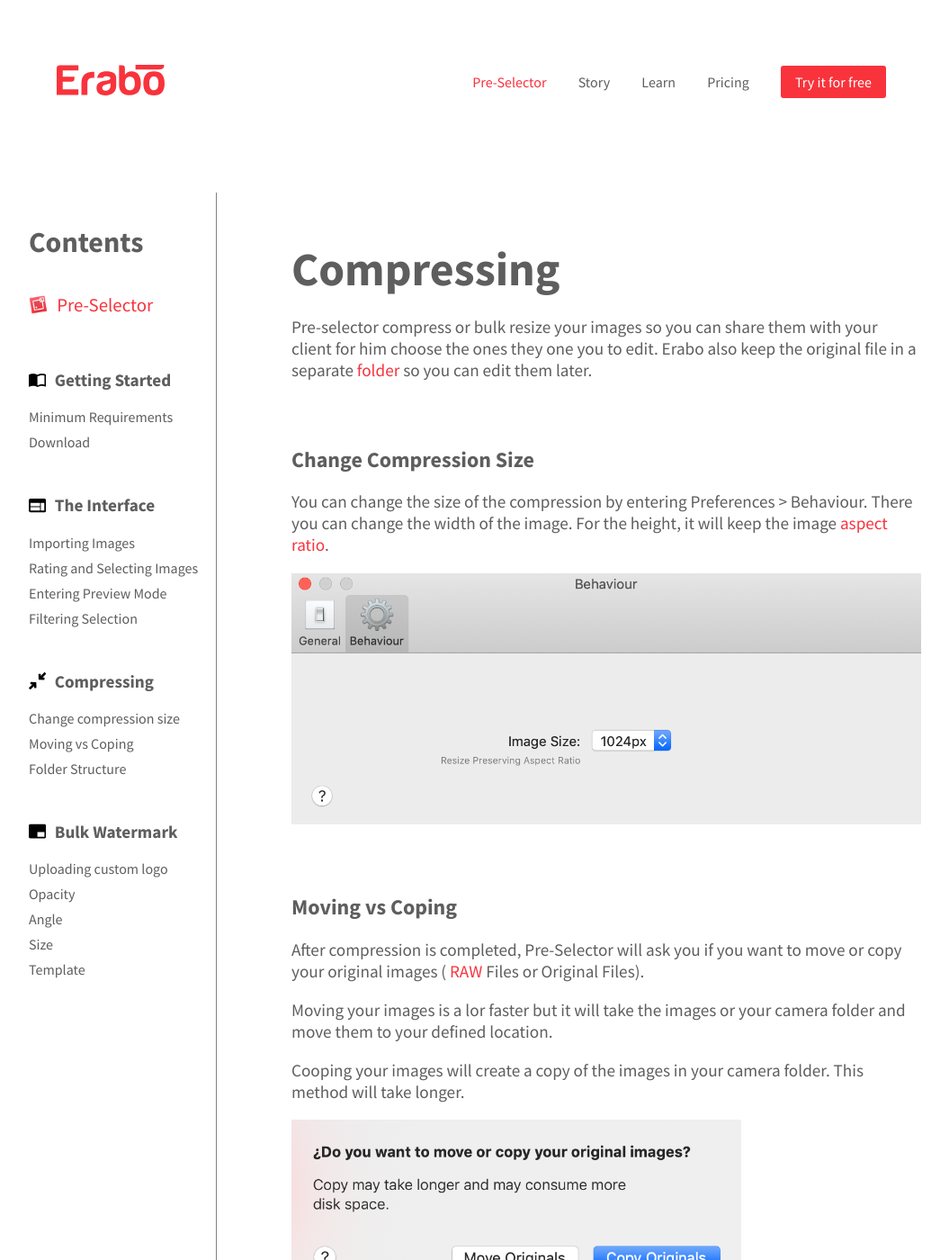
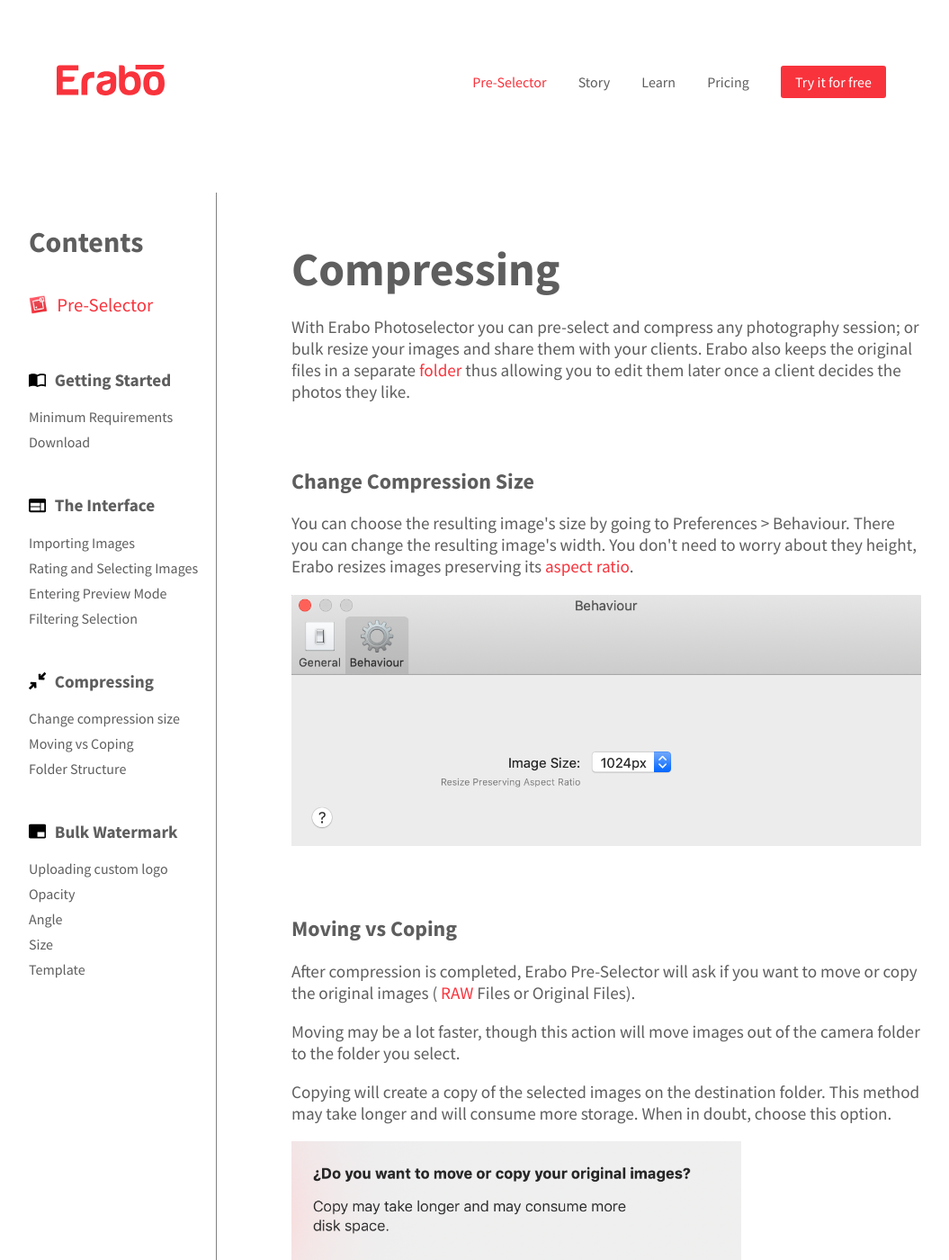
Before and after one commit to eraboapp/eraboapp.github.io, a Jekyll site: the page built from documentation/compressing.html, in a window 1280 px wide and 1400 px high. Shown: the whole window at 90% size, without its empty margins (116-1171 px from the left). Built offline with Jekyll 4.4.1, drawn with Linux system fonts in a browser that asks for light colours; some of the changed text lies outside the part shown.

Commit message:
Update compressing.html

```diff
--- a/documentation/compressing.html
+++ b/documentation/compressing.html
@@ -6,23 +6,23 @@
 
 <section class="docs">
 		<h1>Compressing</h1>
-		<p>Pre-selector compress or bulk resize your images so you can share them with your client for him choose the ones they one you to edit. Erabo also keep the original file in a separate <a href="#folder-structure">folder</a> so you can edit them later.</p>
+		<p>With Erabo Photoselector you can pre-select and compress any photography session; or bulk resize your images and share them with your clients. Erabo also keeps the original files in a separate <a href="#folder-structure">folder</a> thus allowing you to edit them later once a client decides the photos they like.</p>
 
 		<h2 id="change-compression-size">Change Compression Size</h2>
-		<p>You can change the size of the compression by entering Preferences > Behaviour. There you can change the width of the image. For the height, it will keep the image <a href="https://en.wikipedia.org/wiki/Aspect_ratio_(image)" target="new"> aspect ratio</a>.</p>
+		<p>You can choose the resulting image's size by going to Preferences > Behaviour. There you can change the resulting image's width. You don't need to worry about they height, Erabo resizes images preserving its <a href="https://en.wikipedia.org/wiki/Aspect_ratio_(image)" target="new"> aspect ratio</a>.</p>
 		<img src="/assets/images/image-size.png" alt="" width="700">
 
 		<h2 id="moving-images">Moving vs Coping</h2>
-		<p>After compression is completed, Pre-Selector will ask you if you want to move or copy your original images ( <a href="https://en.wikipedia.org/wiki/Raw_image_format" target="new">RAW</a> Files or Original Files).</p>
-		<p>Moving your images is a lor faster but it will take the images or your camera folder and move them to your defined location.</p>
-		<p>Cooping your images will create a copy of the images in your camera folder. This method will take longer.</p>
+		<p>After compression is completed, Erabo Pre-Selector will ask if you want to move or copy the original images ( <a href="https://en.wikipedia.org/wiki/Raw_image_format" target="new">RAW</a> Files or Original Files).</p>
+		<p>Moving may be a lot faster, though this action will move images out of the camera folder to the folder you select.</p>
+		<p>Copying will create a copy of the selected images on the destination folder. This method may take longer and will consume more storage. When in doubt, choose this option.</p>
 		<img src="/assets/images/moving-originals.png" alt="" width="500">
 
 
 		<h2 id="folder-structure">Folder Structure</h2>
-		<p>Pre-Selector will create a Project Folder with 2 Folders inside:</p>
-		<p>Originals: will contain the original format and size of the images you preselect. It usually will be <a href="https://en.wikipedia.org/wiki/Raw_image_format" target="new">RAWs</a> files</p>
-		<p>Preselection: will contain a copy of the compressed JPGs of the images you preselect.</p>
+		<p>Pre-Selector will generate a Project Folder with 2 Folders inside:</p>
+		<p>Originals: Contains the original images, no with resize or filters applied. Usually this folder contains your <a href="https://en.wikipedia.org/wiki/Raw_image_format" target="new">RAWs</a> image files (the ones produced by your camera).</p>
+		<p>Preselection: Contains copies of the images you preselected, size and filters applied.</p>
 		<img src="/assets/images/folders.png" alt="" width="400">
 
 		<h2>Keep Reading:</h2>
```
